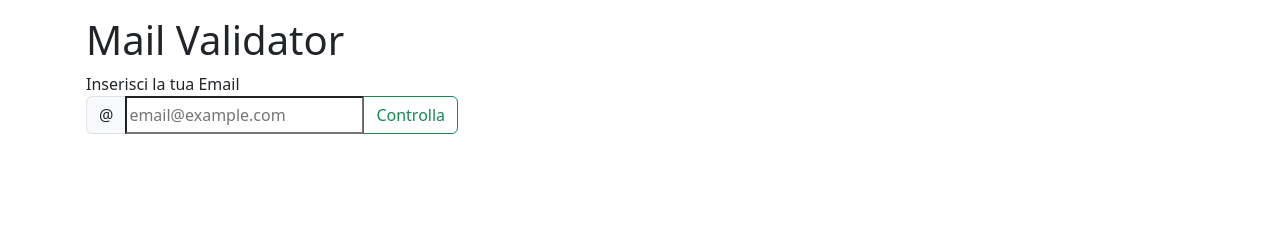
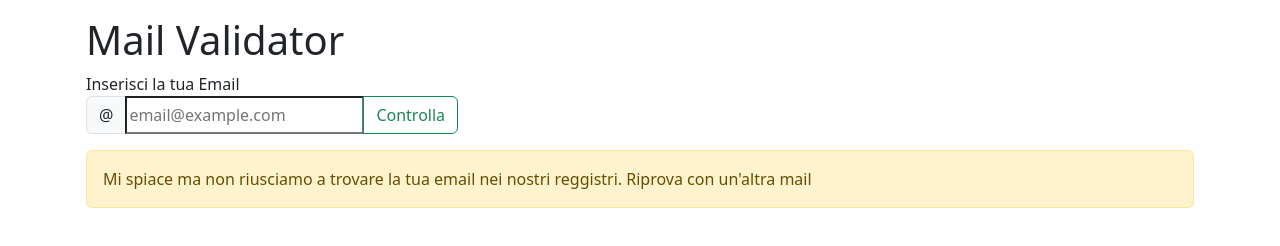
Before and after one commit to Trotteriniku/js-mail-dadi, a plain HTML site: page index.html in a window 1280 px wide. Both pictures are taken after a click on the button "Controlla". Drawn offline with nearby package versions, Linux system fonts and the light colour scheme.

Commit message:
email cecker + alert element

```diff
--- a/index.html
+++ b/index.html
@@ -19,9 +19,11 @@
             <button type="submit" class="btn btn-outline-success">Controlla</button>
         </div>
 
+        <div class="alert  d-none align-items-center" role="alert">
+            <div id="alertText">
 
-        <div class="alert  d-none"></div>
-
+            </div>
+        </div>
     </div>
     <script src="js/script.js" type="text/javascript"></script>
 </body>
--- a/js/script.js
+++ b/js/script.js
@@ -5,13 +5,17 @@ const mailCeckBtn =document.querySelector('button');
 mailCeckBtn.addEventListener('click',function () {
 const employeMail = ['example@1.com','example@2.com','example@3.com','example@4.com'];
 const mailValue = document.getElementById('email').value;
-
+const alertText =document.getElementById('alertText')
+let alert =document.querySelector('.alert')
 
         if (employeMail.includes(mailValue)) {
-
+           alert.classList.add('alert-success')
+            alertText.innerText= 'Bentornato'
         } else{
-
+            alertText.innerText= 'Mi spiace ma non riusciamo a trovare la tua email nei nostri reggistri. Riprova con un\'altra mail'
+           alert.classList.add('alert-warning')
         }
 
+        alert.classList.remove('d-none')
 
 })
```
